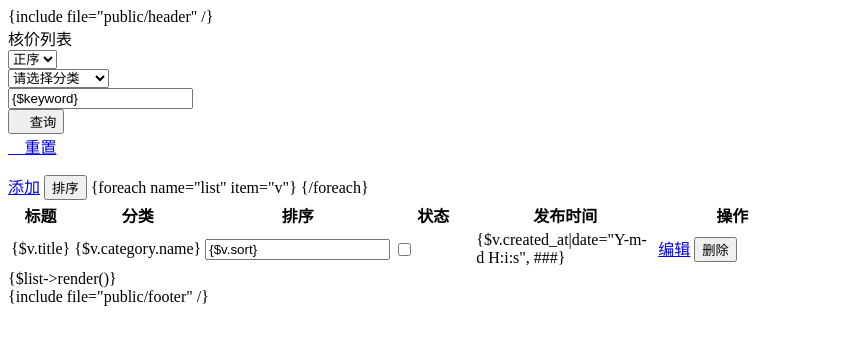
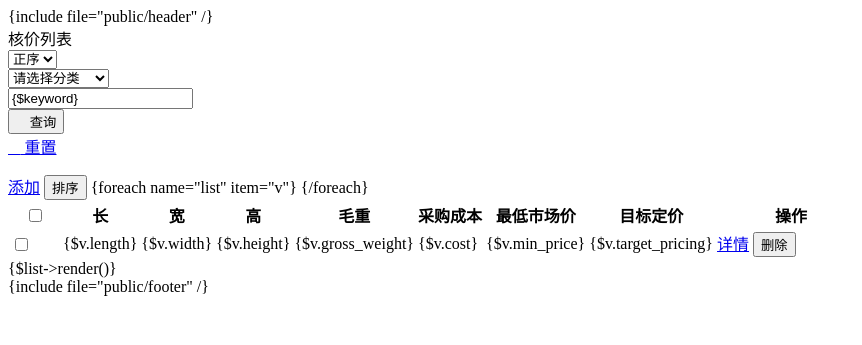
Before and after one commit to hahah7307/mugroup-system, a PHP site: page /DbName/application/Manage/view/price/index.php in a window 1280 px wide. Shown: the top 345 px of the page, without its empty margins (0-862 px from the left). Run offline with PHP 8.4, Linux system fonts and the light colour scheme.

Commit message:
后台核价模板-3(新增保存和列表)

```diff
--- a/application/Manage/view/param/price.php
+++ b/application/Manage/view/param/price.php
@@ -85,7 +85,7 @@
         <div>
             <div class="layui-form-item">
                 <div class="layui-inline layui-col-md3">
-                    <label class="layui-form-label">最低三边和(cm)</label>
+                    <label class="layui-form-label">最长边最大值(cm)</label>
                     <div class="layui-input-inline">
                         <input type="text" autocomplete="off" class="layui-input w300" name="min_3leng" value="{$config['min_3leng']}">
                     </div>
@@ -105,7 +105,6 @@
         </div>
     </div>
 </div>
-<script src="/static/js/axios.min.js"></script>
 <script>
 layui.use(['form', 'jquery'], function(){
 	let $ = layui.jquery,
--- a/application/Manage/view/price/index.php
+++ b/application/Manage/view/price/index.php
@@ -36,37 +36,48 @@
             <button class="layui-btn layui-btn-normal" lay-submit lay-filter="Sort">排序</button>
             <table class="layui-table">
                 <colgroup>
+                    <col width="50">
                     <col>
                     <col>
-                    <col width="80">
-                    <col width="80">
-                    <col width="180">
+                    <col>
+                    <col>
+                    <col>
+                    <col>
+                    <col>
                     <col width="150">
                 </colgroup>
                 <thead>
                 <tr>
-                    <th>标题</th>
-                    <th class="tc">分类</th>
-                    <th class="tc">排序</th>
-                    <th class="tc">状态</th>
-                    <th class="tc">发布时间</th>
+                    <th class="tc">
+                        <input type="checkbox" lay-skin="primary" id="YanNanQiu_checkall" lay-filter="YanNanQiu_checkall">
+                    </th>
+                    <th class="tc">长</th>
+                    <th class="tc">宽</th>
+                    <th class="tc">高</th>
+                    <th class="tc">毛重</th>
+                    <th class="tc">采购成本</th>
+                    <th class="tc">最低市场价</th>
+                    <th class="tc">目标定价</th>
                     <th class="tc">操作</th>
                 </tr>
                 </thead>
                 <tbody>
                 {foreach name="list" item="v"}
                 <tr>
-                    <td>{$v.title}</td>
-                    <td class="tc">{$v.category.name}</td>
                     <td class="tc">
-                        <input type="text" class="layui-input w50 h30" name="sort[{$v.id}]" value="{$v.sort}" placeholder="排序">
+                        <div class="YanNanQiu_Checkbox">
+                            <input type="checkbox" name="id[]" lay-skin="primary" lay-filter="imgbox" class="YanNanQiu_imgId" value="{$v.id}">
+                        </div>
                     </td>
+                    <td class="tc">{$v.length}</td>
+                    <td class="tc">{$v.width}</td>
+                    <td class="tc">{$v.height}</td>
+                    <td class="tc">{$v.gross_weight}</td>
+                    <td class="tc">{$v.cost}</td>
+                    <td class="tc">{$v.min_price}</td>
+                    <td class="tc">{$v.target_pricing}</td>
                     <td class="tc">
-                        <input type="checkbox" class="h30" name="look" value="{$v.id}" lay-skin="switch" lay-text="是|否" lay-filter="formLock" {if condition="$v.status eq 1"}checked{/if}>
-                    </td>
-                    <td class="tc">{$v.created_at|date="Y-m-d H:i:s", ###}</td>
-                    <td class="tc">
-                        <a href="{:url('edit', ['id' => $v.id])}" class="layui-btn layui-btn-normal layui-btn-sm">编辑</a>
+                        <a href="{:url('info', ['id' => $v.id])}" class="layui-btn layui-btn-sm">详情</a>
                         <button data-id="{$v.id}" class="layui-btn layui-btn-sm layui-btn-danger ml0" lay-submit lay-filter="Detele">删除</button>
                     </td>
                 </tr>
--- a/application/Manage/view/public/header.php
+++ b/application/Manage/view/public/header.php
@@ -15,6 +15,8 @@
     <link rel="stylesheet" href="/static/fonts/font-awesome.min.css"/>
     <script src="/static/layuiadmin/layui/layui.js"></script>
     <script src="/static/manage/js/xm-select.js"></script>
+    <script src="/static/js/axios.min.js"></script>
+    <script src="/static/manage/js/uploader.js"></script>
 </head>
 <body class="layui-layout-body">
     <div id="LAY_app">
--- a/application/price.php
+++ b/application/price.php
@@ -7,8 +7,8 @@
     'return_rate'  =>  '0.05',
     'platform_rate'  =>  '0.15',
     'kg_pound'  =>  '2.2',
+    'container_volume'  =>  '67',
+    'density_fraction'  =>  '4097',
     'min_3leng'  =>  '240',
     'min_5leng'  =>  '313',
-    'density_fraction'  =>  '4097',
-    'container_volume'  =>  '67',
 ]; ?>
```
Also changed, not shown: application/Manage/controller/PriceController.php (+31 -2 lines), application/Manage/model/PriceModel.php (+2 -7 lines), application/Manage/validate/PriceValidate.php (added, +53 -0 lines), application/Manage/view/price/add.php (+31 -4 lines).
